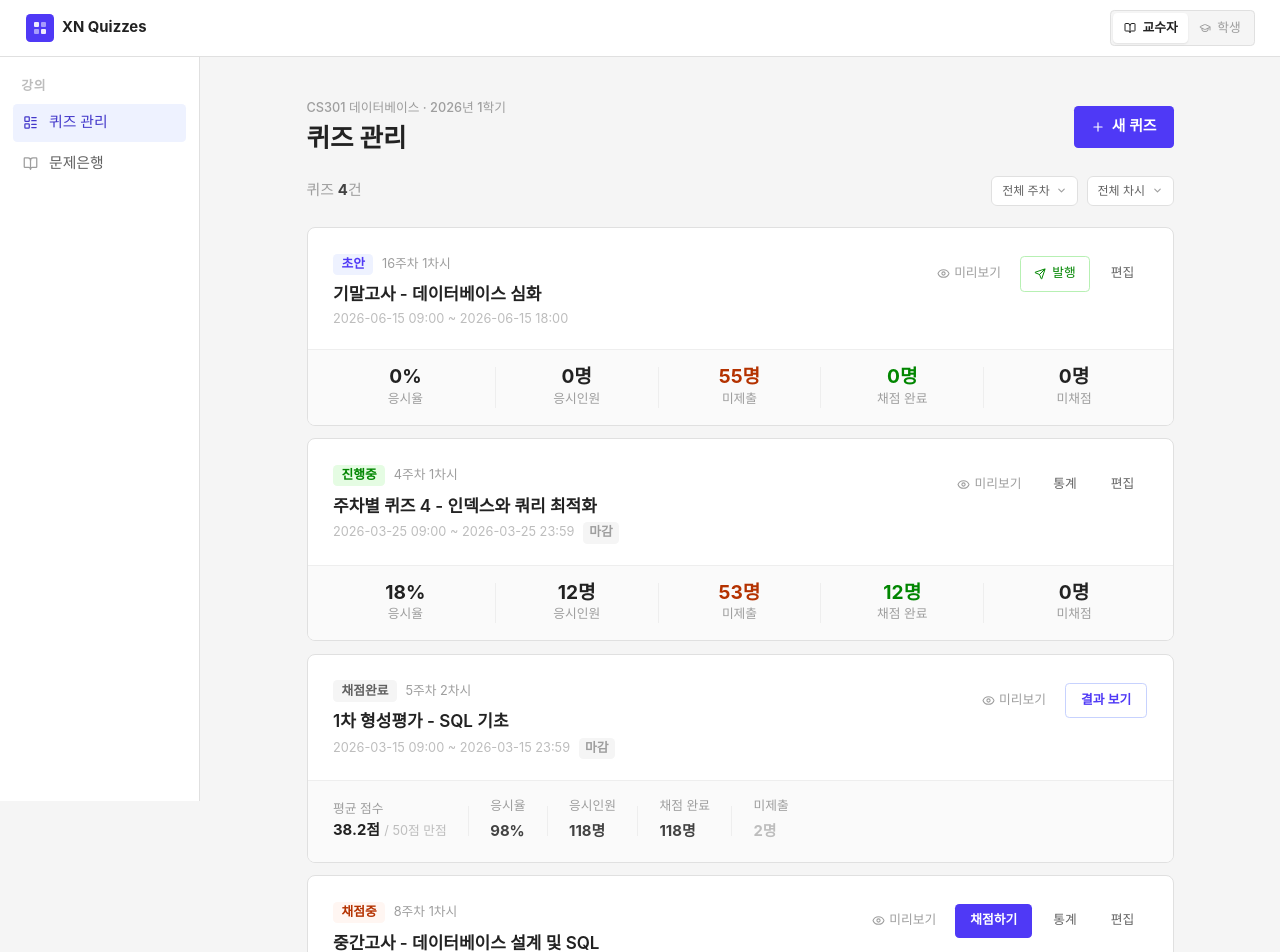
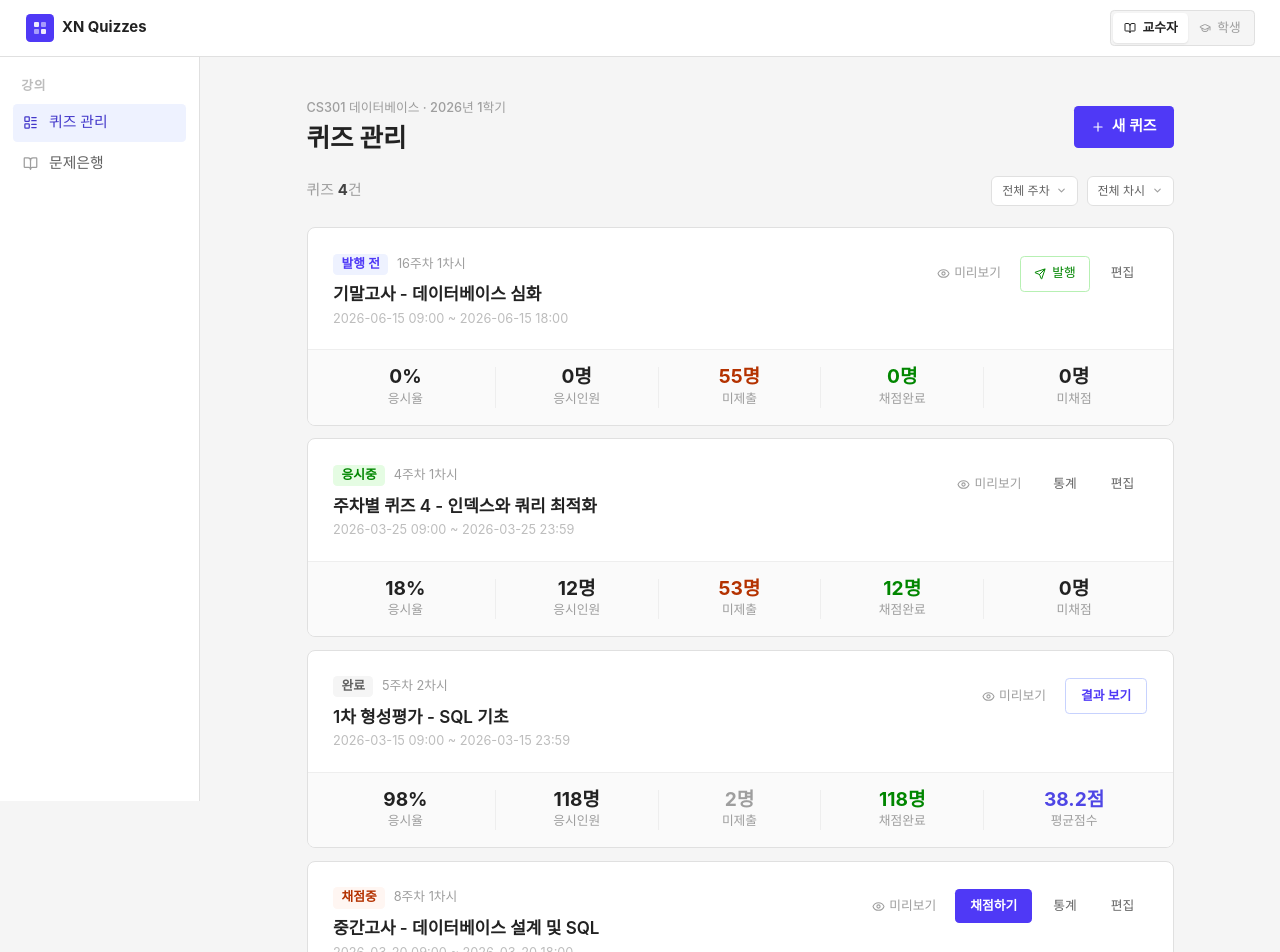
Before and after one commit to minjukim13/xnquiz, a React (Vite) app: page / in a window 1280 px wide. Shown: the top 952 px of the page. Built offline with nearby package versions, Linux system fonts and the light colour scheme; a web font is replaced by a local one.

Commit message:
fix: 카드 UI 통일, 상태 뱃지 정리, D-day 응시중 한정 표시

```diff
--- a/src/pages/QuizList.jsx
+++ b/src/pages/QuizList.jsx
@@ -143,10 +143,10 @@ function applyWeekSessionFilter(quizzes, filterWeek, filterSession) {
 const STATUS_SORT = { draft: 0, open: 1, closed: 2 }
 
 const STATUS_CONFIG = {
-  open:    { label: '진행중', badge: 'text-[#018600]',  bgStyle: { background: '#E5FCE3' } },
-  grading: { label: '채점중', badge: 'text-[#B43200]',  bgStyle: { background: '#FFF6F2' } },
-  closed:  { label: '채점완료', badge: 'text-[#616161]',  bgStyle: { background: '#F5F5F5' } },
-  draft:   { label: '초안',   badge: 'text-indigo-600', bgStyle: { background: '#EEF2FF' } },
+  open:    { label: '응시중',   badge: 'text-[#018600]',  bgStyle: { background: '#E5FCE3' } },
+  grading: { label: '채점중',   badge: 'text-[#B43200]',  bgStyle: { background: '#FFF6F2' } },
+  closed:  { label: '완료',    badge: 'text-[#616161]',  bgStyle: { background: '#F5F5F5' } },
+  draft:   { label: '발행 전', badge: 'text-indigo-600', bgStyle: { background: '#EEF2FF' } },
 }
 
 export default function QuizList() {
@@ -224,29 +224,22 @@ function InstructorQuizList() {
   )
 }
 
-// 날짜 기반 진행 상태 계산
-function getProgressBadge(quiz) {
-  if (quiz.status === 'draft') return null // 초안은 날짜 배지 불필요
+// 응시중일 때만 D-day 배지 반환
+function getDdayBadge(quiz) {
+  if (quiz.status !== 'open') return null
   const now = new Date()
-  const start = quiz.startDate ? new Date(quiz.startDate) : null
-  const due   = quiz.dueDate   ? new Date(quiz.dueDate)   : null
-
-  if (start && now < start) {
-    const diff = Math.ceil((start - now) / 86400000)
-    return { label: `예정 · D-${diff}`, color: '#6366f1', bg: '#EEF2FF' }
-  }
-  if (due && now <= due) {
-    const diff = Math.ceil((due - now) / 86400000)
-    if (diff === 0) return { label: 'D-0', color: '#B43200', bg: '#FFF6F2' }
-    return { label: `진행중 · D-${diff}`, color: '#018600', bg: '#E5FCE3' }
-  }
-  return { label: '마감', color: '#9E9E9E', bg: '#F5F5F5' }
+  const due = quiz.dueDate ? new Date(quiz.dueDate) : null
+  if (!due) return null
+  const diff = Math.ceil((due - now) / 86400000)
+  if (diff < 0) return null
+  if (diff === 0) return { label: 'D-0', color: '#B43200', bg: '#FFF6F2' }
+  return { label: `D-${diff}`, color: '#B45309', bg: '#FFF9E6' }
 }
 
 function QuizCard({ quiz, onPublishQuiz }) {
   const cfg = STATUS_CONFIG[quiz.status]
   const [confirmPublish, setConfirmPublish] = useState(false)
-  const progressBadge = getProgressBadge(quiz)
+  const ddayBadge = getDdayBadge(quiz)
 
   return (
     <div className="card overflow-hidden">
@@ -268,12 +261,12 @@ function QuizCard({ quiz, onPublishQuiz }) {
           <h3 className="text-base font-semibold leading-snug mb-1 truncate" style={{ color: '#222222' }}>{quiz.title}</h3>
           <div className="flex items-center gap-2 flex-wrap">
             <p className="text-xs" style={{ color: '#BDBDBD' }}>{quiz.startDate} ~ {quiz.dueDate}</p>
-            {progressBadge && (
+            {ddayBadge && (
               <span
                 className="text-xs font-semibold px-1.5 py-0.5 rounded"
-                style={{ color: progressBadge.color, background: progressBadge.bg }}
+                style={{ color: ddayBadge.color, background: ddayBadge.bg }}
               >
-                {progressBadge.label}
+                {ddayBadge.label}
               </span>
             )}
           </div>
@@ -368,82 +361,45 @@ function QuizCard({ quiz, onPublishQuiz }) {
       </div>
 
       <div className="px-6 py-4" style={{ background: '#FAFAFA', borderTop: '1px solid #EEEEEE' }}>
-        {quiz.status === 'closed'
-          ? <ClosedSummary quiz={quiz} />
-          : <ActiveStats quiz={quiz} />
-        }
+        <ActiveStats quiz={quiz} />
       </div>
     </div>
   )
 }
 
-function ClosedSummary({ quiz }) {
-  const submitRate  = Math.round((quiz.submitted / quiz.totalStudents) * 100)
-  const unsubmitted = quiz.totalStudents - quiz.submitted
-
-  return (
-    <div className="flex items-center gap-5 flex-wrap">
-      {quiz.avgScore != null && (
-        <>
-          <div>
-            <p className="text-xs mb-0.5" style={{ color: '#9E9E9E' }}>평균 점수</p>
-            <div className="flex items-baseline gap-1">
-              <span className="text-sm font-bold" style={{ color: '#222222' }}>{quiz.avgScore}점</span>
-              <span className="text-xs" style={{ color: '#BDBDBD' }}>/ {quiz.totalPoints}점 만점</span>
-            </div>
-          </div>
-          <div className="w-px h-7 shrink-0" style={{ background: '#EEEEEE' }} />
-        </>
-      )}
-      <div>
-        <p className="text-xs mb-0.5" style={{ color: '#9E9E9E' }}>응시율</p>
-        <span className="text-sm font-bold" style={{ color: '#424242' }}>{submitRate}%</span>
-      </div>
-      <div className="w-px h-7 shrink-0" style={{ background: '#EEEEEE' }} />
-      <div>
-        <p className="text-xs mb-0.5" style={{ color: '#9E9E9E' }}>응시인원</p>
-        <span className="text-sm font-bold" style={{ color: '#424242' }}>{quiz.submitted}명</span>
-      </div>
-      <div className="w-px h-7 shrink-0" style={{ background: '#EEEEEE' }} />
-      <div>
-        <p className="text-xs mb-0.5" style={{ color: '#9E9E9E' }}>채점 완료</p>
-        <span className="text-sm font-bold" style={{ color: '#424242' }}>{quiz.graded}명</span>
-      </div>
-      {unsubmitted > 0 && (
-        <>
-          <div className="w-px h-7 shrink-0" style={{ background: '#EEEEEE' }} />
-          <div>
-            <p className="text-xs mb-0.5" style={{ color: '#9E9E9E' }}>미제출</p>
-            <span className="text-sm font-bold" style={{ color: '#BDBDBD' }}>{unsubmitted}명</span>
-          </div>
-        </>
-      )}
-    </div>
-  )
-}
 
 function ActiveStats({ quiz }) {
-  // localStorage에서 신규 응시 데이터 반영
   const newAttempts = getStudentAttempts(quiz.id)
   const submitted = quiz.submitted + newAttempts.length
-  const graded = quiz.graded + newAttempts.length // 자동채점이므로 즉시 채점 완료
+  const graded = quiz.graded + newAttempts.length
+  const gradeProgress = submitted > 0 ? Math.round((graded / submitted) * 100) : 0
+  const submitRate = Math.round((submitted / quiz.totalStudents) * 100)
+  const unsubmitted = Math.max(0, quiz.totalStudents - submitted)
+  const isClosed = quiz.status === 'closed'
 
-  const gradeProgress = submitted > 0 ? Math.round((graded / submitted) * 100) : 0
-  const submitRate    = Math.round((submitted / quiz.totalStudents) * 100)
-  const unsubmitted   = Math.max(0, quiz.totalStudents - submitted)
+  // 완료 상태는 미채점 대신 평균점수 표시
+  const cols = isClosed
+    ? [
+        { label: '응시율',    value: `${submitRate}%`,   color: '#222222' },
+        { label: '응시인원',  value: `${submitted}명`,   color: '#222222' },
+        { label: '미제출',    value: `${unsubmitted}명`, color: '#9E9E9E' },
+        { label: '채점완료',  value: `${graded}명`,      color: '#018600' },
+        { label: '평균점수',  value: quiz.avgScore != null ? `${quiz.avgScore}점` : '-', color: '#4f46e5' },
+      ]
+    : [
+        { label: '응시율',    value: `${submitRate}%`,   color: '#222222' },
+        { label: '응시인원',  value: `${submitted}명`,   color: '#222222' },
+        { label: '미제출',    value: `${unsubmitted}명`, color: unsubmitted > 0 ? '#B43200' : '#222222' },
+        { label: '채점완료',  value: `${graded}명`,      color: '#018600' },
+        { label: '미채점',    value: `${quiz.pendingGrade}명`, color: quiz.pendingGrade > 0 ? '#B43200' : '#222222' },
+      ]
 
   return (
     <>
       <div className="grid grid-cols-5">
-        {[
-          { label: '응시율',    value: `${submitRate}%`, styleColor: '#222222' },
-          { label: '응시인원',  value: `${submitted}명`, styleColor: '#222222' },
-          { label: '미제출',    value: `${unsubmitted}명`, styleColor: unsubmitted > 0 && quiz.status !== 'closed' ? '#B43200' : '#222222' },
-          { label: '채점 완료', value: `${graded}명`,    styleColor: '#018600' },
-          { label: '미채점',    value: `${quiz.pendingGrade}명`, styleColor: quiz.pendingGrade > 0 ? '#B43200' : '#222222' },
-        ].map((item, idx) => (
+        {cols.map((item, idx) => (
           <div key={item.label} className="text-center px-4 first:pl-0 last:pr-0" style={idx < 4 ? { borderRight: '1px solid #EEEEEE' } : {}}>
-            <p className="text-lg font-bold leading-none" style={{ color: item.styleColor }}>{item.value}</p>
+            <p className="text-lg font-bold leading-none" style={{ color: item.color }}>{item.value}</p>
             <p className="text-xs mt-1" style={{ color: '#9E9E9E' }}>{item.label}</p>
           </div>
         ))}
@@ -456,10 +412,7 @@ function ActiveStats({ quiz }) {
             <span className="text-xs font-semibold" style={{ color: '#424242' }}>{gradeProgress}%</span>
           </div>
           <div className="h-[4px] rounded overflow-hidden" style={{ background: '#EEEEEE' }}>
-            <div
-              className="h-full rounded transition-all bg-indigo-500"
-              style={{ width: `${gradeProgress}%` }}
-            />
+            <div className="h-full rounded transition-all bg-indigo-500" style={{ width: `${gradeProgress}%` }} />
           </div>
         </div>
       )}
```
